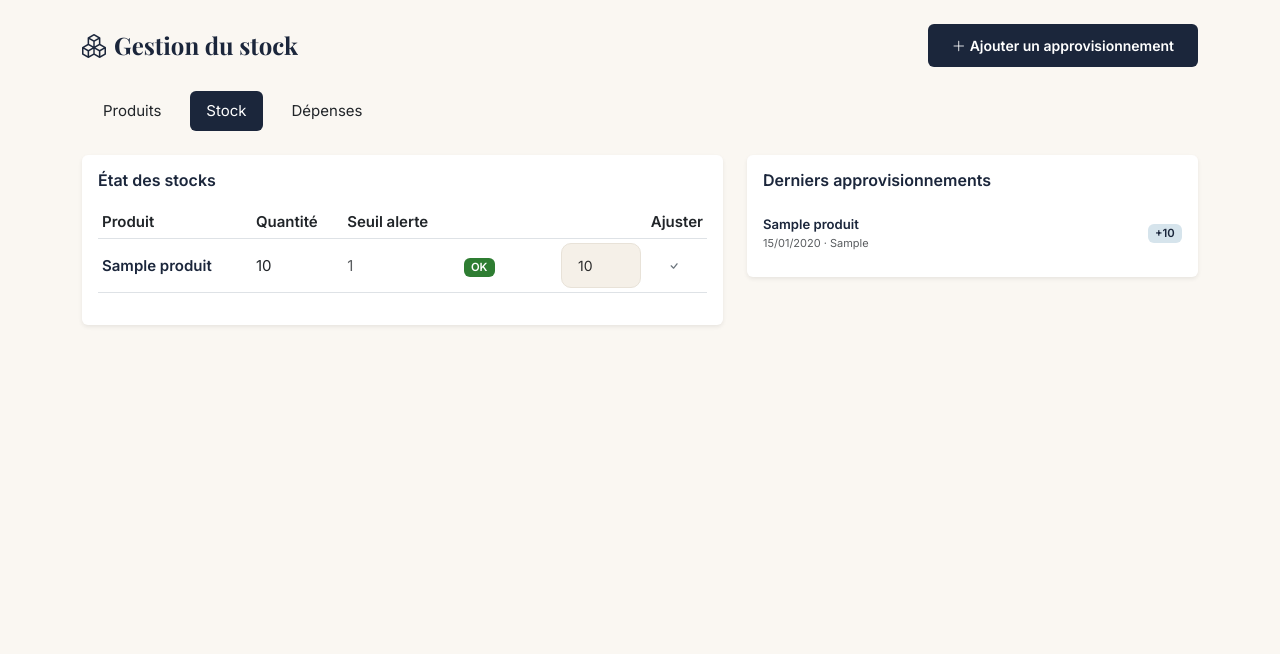
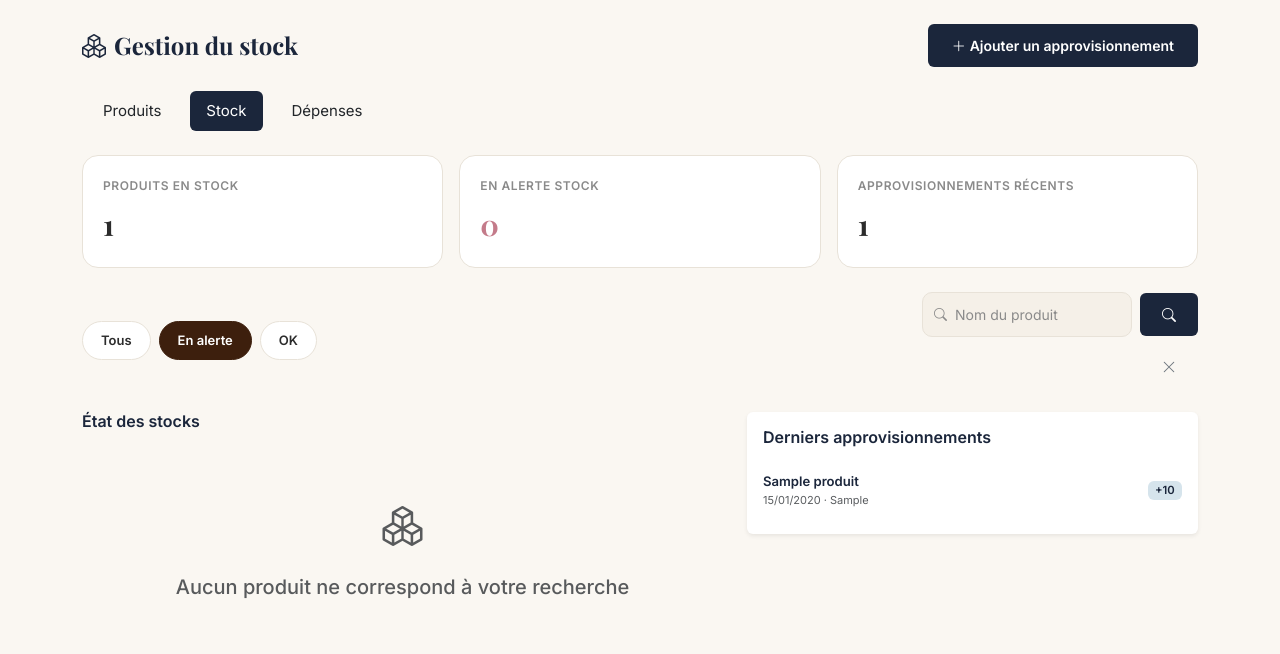
Before and after one commit to Adji1425/Sama-Gerant-Pro, a Django app: page /produits/dashboard/stock/?etat=alerte in a window 1280 px wide. Shown: the part 68-722 px from the top of the page. Run offline with Django 5.2, Linux system fonts and the light colour scheme; a user stored in the database is signed in; tables that the repository leaves empty hold one stand-in row (values such as "Sample post"); grey boxes marked "Sample" are stand-in pictures; parts of the project's set-up code (start-up, migrations or seed data) failed here and were passed over; some web fonts are replaced.

Commit message:
nouveau changement

```diff
--- a/apps/produits/templates/produits/gestion_stock.html
+++ b/apps/produits/templates/produits/gestion_stock.html
@@ -14,6 +14,7 @@
   </a>
 </div>
 
+<!-- Sous-navigation dashboard -->
 <ul class="nav nav-pills mb-4 gap-2">
   <li class="nav-item">
     <a class="nav-link text-dark" href="{% url 'produits:gestion_produits' %}">Produits</a>
@@ -27,6 +28,28 @@
   </li>
 </ul>
 
+<!-- KPI -->
+<div class="row g-3 mb-4">
+  <div class="col-md-4">
+    <div class="dash-kpi-card">
+      <div class="dash-kpi-label">Produits en stock</div>
+      <div class="dash-kpi-value">{{ total_produits }}</div>
+    </div>
+  </div>
+  <div class="col-md-4">
+    <div class="dash-kpi-card">
+      <div class="dash-kpi-label">En alerte stock</div>
+      <div class="dash-kpi-value" style="color:#C47B8A;">{{ en_alerte|length }}</div>
+    </div>
+  </div>
+  <div class="col-md-4">
+    <div class="dash-kpi-card">
+      <div class="dash-kpi-label">Approvisionnements récents</div>
+      <div class="dash-kpi-value">{{ approvisionnements|length }}</div>
+    </div>
+  </div>
+</div>
+
 {% if en_alerte %}
   <div class="alert alert-warning small">
     <i class="bi bi-exclamation-triangle me-1"></i>
@@ -35,36 +58,87 @@
   </div>
 {% endif %}
 
+<div class="d-flex justify-content-between align-items-center flex-wrap gap-3 mb-4">
+
+  <!-- Filtres par état (à gauche) -->
+  <div class="d-flex gap-2 flex-wrap">
+    <a href="?{% if recherche %}q={{ recherche }}{% endif %}"
+       class="filter-pill {% if not etat_filtre %}active{% endif %}">
+      Tous
+    </a>
+    <a href="?etat=alerte{% if recherche %}&q={{ recherche }}{% endif %}"
+       class="filter-pill {% if etat_filtre == 'alerte' %}active{% endif %}">
+      En alerte
+    </a>
+    <a href="?etat=ok{% if recherche %}&q={{ recherche }}{% endif %}"
+       class="filter-pill {% if etat_filtre == 'ok' %}active{% endif %}">
+      OK
+    </a>
+  </div>
+
+  <!-- Recherche (à droite) -->
+  <form method="GET" class="d-flex flex-wrap gap-2 align-items-center justify-content-end"
+        style="flex:1 1 auto;max-width:340px;">
+    <input type="hidden" name="etat" value="{{ etat_filtre }}">
+
+    <div class="position-relative" style="width:210px;">
+      <i class="bi bi-search"
+         style="position:absolute;left:12px;top:50%;transform:translateY(-50%);color:#8A8A8A;font-size:13px;"></i>
+      <input type="text" name="q" value="{{ recherche }}"
+             placeholder="Nom du produit"
+             class="form-control form-control-sm" style="border-radius:50px;padding-left:32px;">
+    </div>
+
+    <button type="submit" class="btn btn-sm fw-semibold"
+            style="background-color:#1B263B;color:white;">
+      <i class="bi bi-search"></i>
+    </button>
+
+    {% if recherche or etat_filtre %}
+      <a href="{% url 'produits:gestion_stock' %}" class="btn btn-outline-secondary btn-sm" title="Réinitialiser">
+        <i class="bi bi-x-lg"></i>
+      </a>
+    {% endif %}
+  </form>
+
+</div>
+
 <div class="row g-4">
 
   <!-- État des stocks -->
   <div class="col-lg-7">
-    <div class="card border-0 shadow-sm p-3">
     <h6 class="fw-semibold mb-3" style="color:#1B263B;">État des stocks</h6>
 
     {% if produits %}
-        <div class="table-responsive">
-          <table class="table table-sm align-middle">
+      <div class="dash-table-wrap">
+        <table class="dash-table">
           <thead>
             <tr>
               <th>Produit</th>
               <th>Quantité</th>
               <th>Seuil alerte</th>
-                <th></th>
+              <th>Statut</th>
               <th class="text-end">Ajuster</th>
             </tr>
           </thead>
           <tbody>
             {% for produit in produits %}
             <tr>
-                <td class="fw-semibold" style="color:#1B263B;">{{ produit.nom }}</td>
+              <td>
+                <span class="dash-row-title">
+                  {% if produit.image_principale %}
+                    <img src="{{ produit.image_principale.image.url }}" class="dash-table-thumb">
+                  {% endif %}
+                  {{ produit.nom }}
+                </span>
+              </td>
               <td>{{ produit.quantite }}</td>
               <td class="text-muted">{{ produit.seuil_alerte }}</td>
               <td>
                 {% if produit.est_en_alerte %}
-                    <span class="badge" style="background-color:#C47B8A;">Stock bas</span>
+                  <span class="statut-badge statut-badge-annulee">Stock bas</span>
                 {% else %}
-                    <span class="badge" style="background-color:#2E7D32;">OK</span>
+                  <span class="statut-badge statut-badge-livree">OK</span>
                 {% endif %}
               </td>
               <td class="text-end">
@@ -74,8 +148,8 @@
                   {% csrf_token %}
                   <input type="number" name="quantite" value="{{ produit.quantite }}"
                          class="form-control form-control-sm" style="width:80px;" min="0">
-                    <button type="submit" class="btn btn-sm btn-outline-secondary">
-                      <i class="bi bi-check"></i>
+                  <button type="submit" class="btn-table-icon" title="Enregistrer">
+                    <i class="bi bi-check-lg"></i>
                   </button>
                 </form>
               </td>
@@ -85,9 +159,15 @@
         </table>
       </div>
     {% else %}
-        <p class="text-muted small mb-0">Aucun produit actif pour l'instant.</p>
+      <div class="text-center py-5 text-muted">
+        <i class="bi bi-boxes fs-1 d-block mb-3"></i>
+        {% if recherche or etat_filtre %}
+          <h5>Aucun produit ne correspond à votre recherche</h5>
+        {% else %}
+          <h5>Aucun produit actif pour l'instant</h5>
         {% endif %}
       </div>
+    {% endif %}
   </div>
 
   <!-- Derniers approvisionnements -->
--- a/apps/produits/views.py
+++ b/apps/produits/views.py
@@ -2,8 +2,9 @@ from django.shortcuts import render, get_object_or_404, redirect
 from django.contrib.auth.decorators import login_required
 from django.contrib import messages
 from django.http import JsonResponse
+from django.db.models import Q
 from .models import Produit, Categorie, ImageProd, Depense, Approvisionnement, Favori
-from .forms import ProduitForm, DepenseForm, ApprovisionnementForm
+from .forms import ProduitForm, ProduitModifierForm, DepenseForm, ApprovisionnementForm
 from urllib.parse import urlencode
 
 # ── Décorateur commerçant ──────────────────────────────────────────────────────
@@ -192,7 +193,7 @@ def modifier_produit(request, pk):
     )
 
     if request.method == 'POST':
-        form = ProduitForm(request.POST, instance=produit)
+        form = ProduitModifierForm(request.POST, instance=produit)
         if form.is_valid():
             form.save()
 
@@ -204,7 +205,7 @@ def modifier_produit(request, pk):
             messages.success(request, "✓ Produit modifié avec succès !")
             return redirect('produits:gestion_produits')
     else:
-        form = ProduitForm(instance=produit)
+        form = ProduitModifierForm(instance=produit)
 
     return render(request, 'produits/modifier_produit.html', {
         'form': form, 'produit': produit
@@ -230,13 +231,34 @@ def archiver_produit(request, pk):
 @commercant_required
 def gestion_stock(request):
     commercant = request.user.commercant
-    produits = Produit.objects.filter(
+    tous_produits = Produit.objects.filter(
         commercant=commercant, statut='actif'
     ).order_by('quantite')
 
+    # KPI calculés avant filtrage
+    total_produits = tous_produits.count()
+    en_alerte = [p for p in tous_produits if p.est_en_alerte()]
+
+    produits = tous_produits
+
+    # Recherche par nom, comme dans "Mes produits"
+    recherche = request.GET.get('q', '').strip()
+    if recherche:
+        produits = produits.filter(nom__icontains=recherche)
+
+    # Filtre par état (pastilles : Tous / En alerte / OK)
+    etat_filtre = request.GET.get('etat', '')
+    if etat_filtre == 'alerte':
+        produits = [p for p in produits if p.est_en_alerte()]
+    elif etat_filtre == 'ok':
+        produits = [p for p in produits if not p.est_en_alerte()]
+
     return render(request, 'produits/gestion_stock.html', {
         'produits': produits,
-        'en_alerte': [p for p in produits if p.est_en_alerte()],
+        'total_produits': total_produits,
+        'en_alerte': en_alerte,
+        'recherche': recherche,
+        'etat_filtre': etat_filtre,
         'approvisionnements': Approvisionnement.objects.filter(
             commercant=commercant
         ).select_related('produit').order_by('-date_approvisionnement')[:10],
@@ -290,14 +312,26 @@ def ajouter_approvisionnement(request):
 @commercant_required
 def gestion_depenses(request):
     commercant = request.user.commercant
-    depenses = Depense.objects.filter(
-        commercant=commercant
-    ).order_by('-date')
+    toutes_depenses = Depense.objects.filter(commercant=commercant).order_by('-date')
 
-    total = sum(d.montant for d in depenses)
+    # KPI calculés avant filtrage
+    total = sum(d.montant for d in toutes_depenses)
+    nb_depenses = toutes_depenses.count()
+
+    depenses = toutes_depenses
+
+    # Recherche par type ou description, comme dans "Mes produits"
+    recherche = request.GET.get('q', '').strip()
+    if recherche:
+        depenses = depenses.filter(
+            Q(type__icontains=recherche) | Q(description__icontains=recherche)
+        )
+
     return render(request, 'produits/gestion_depenses.html', {
         'depenses': depenses,
         'total': total,
+        'nb_depenses': nb_depenses,
+        'recherche': recherche,
     })
 
 
```
Also changed, not shown: apps/produits/forms.py (+30 -1 lines), apps/produits/templates/produits/gestion_depenses.html (+55 -9 lines), apps/produits/templates/produits/modifier_produit.html (+4 -16 lines), apps/produits/migrations/0006_delete_offreproduit.py. Lines whose indentation alone changed are shown as unchanged.
